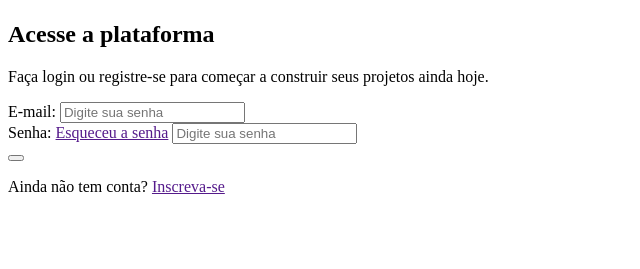
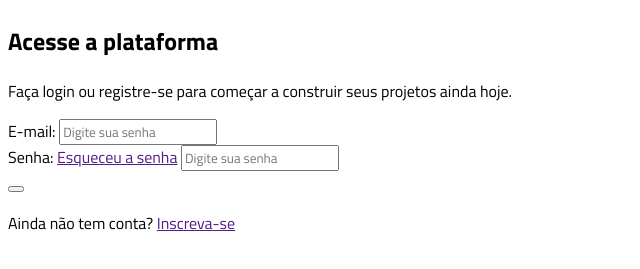
Before and after one commit to Derek013243/Projeto-Vertigo, a plain HTML site: page index.html in a window 1280 px wide. Shown: the part 79-348 px from the top of the page, without its empty margins (0-640 px from the left). Drawn offline with Linux system fonts and the light colour scheme.

Commit message:
fonte da pg

```diff
--- a/index.html
+++ b/index.html
@@ -1,12 +1,17 @@
 <!DOCTYPE html>
 <html lang="pt-BR">
+
 <head>
     <meta charset="UTF-8">
     <meta http-equiv="X-UA-Compatible" content="IE=edge">
     <meta name="viewport" content="width=device-width, initial-scale=1.0">
     <link rel="stylesheet" href="style.css">
+    <link rel="preconnect" href="https://fonts.googleapis.com">
+    <link rel="preconnect" href="https://fonts.gstatic.com" crossorigin>
+    <link href="https://fonts.googleapis.com/css2?family=Titillium+Web:wght@400;600;700&display=swap" rel="stylesheet">
     <title>Vertigo</title>
 </head>
+
 <body>
     <header>
         <img src="./imagen/logo.png" alt="logo">
@@ -35,4 +40,5 @@
         </section>
     </main>
 </body>
+
 </html>
--- a/style.css
+++ b/style.css
@@ -0,0 +1,3 @@
+*{
+    font-family: Titillium Web, sans-serif;
+}
```
